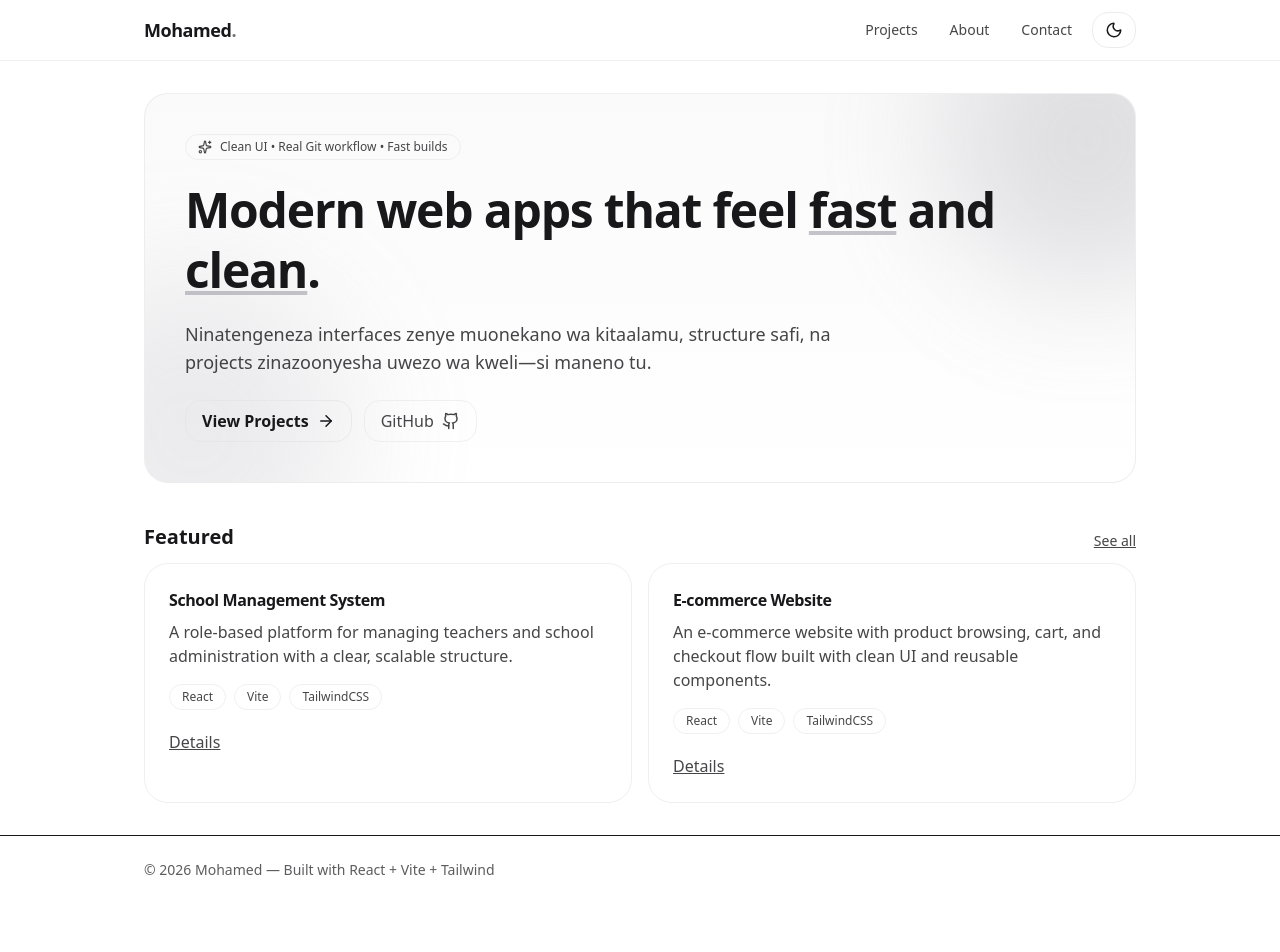
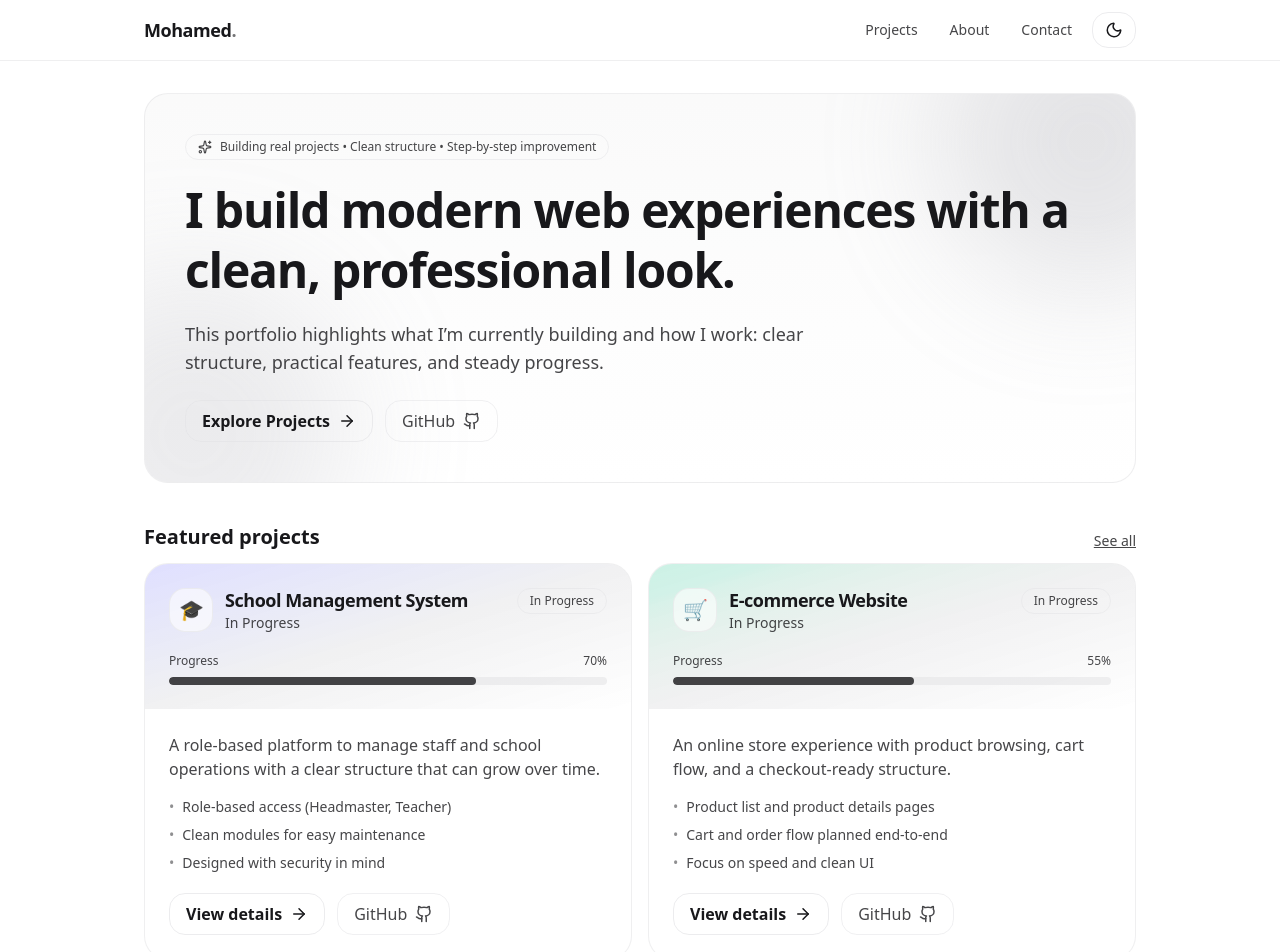
Before and after one commit to mohamed-tz-dev/my-portfolio, a React (Vite) app: page / in a window 1280 px wide. Shown: the top 952 px of the page. Before the commit the page ends 904 px from the top, so only its background shows below. Built offline with nearby package versions, Linux system fonts and the light colour scheme.

Commit message:
feat: improve home copy and premium featured visuals

```diff
--- a/src/components/Footer.jsx
+++ b/src/components/Footer.jsx
@@ -1,8 +1,8 @@
 export default function Footer() {
   return (
-    <footer className="border-t">
+    <footer className="border-t border-zinc-200/60 dark:border-zinc-800/60">
       <div className="max-w-5xl mx-auto px-4 py-6 text-sm opacity-70">
-        © {new Date().getFullYear()} Mohamed — Built with React + Vite + Tailwind
+        © {new Date().getFullYear()} Mohamed — All rights reserved.
       </div>
     </footer>
   );
--- a/src/data/projects.js
+++ b/src/data/projects.js
@@ -3,32 +3,38 @@ export const projects = [
     id: "school-management-system",
     title: "School Management System",
     description:
-      "A role-based platform for managing teachers and school administration with a clear, scalable structure.",
-    stack: ["React", "Vite", "TailwindCSS", "Django (planned)", "PostgreSQL (planned)"],
+      "A role-based platform to manage staff and school operations with a clear structure that can grow over time.",
+    badge: "In Progress",
+    progress: 70,
+    tone: "from-indigo-500/20 via-zinc-500/10 to-transparent",
+    hero: "🎓",
     tags: ["frontend", "backend", "ui", "api"],
     highlights: [
       "Role-based access (Headmaster, Teacher)",
-      "Clean module structure for long-term growth",
-      "Designed for maintainability and security"
+      "Clean modules for easy maintenance",
+      "Designed with security in mind"
     ],
     githubUrl: "https://github.com/mohamed-tz-dev/my-portfolio",
     liveUrl: "",
-    status: "in-progress"
+    status: "In Progress"
   },
   {
     id: "ecommerce-website",
     title: "E-commerce Website",
     description:
-      "An e-commerce website with product browsing, cart, and checkout flow built with clean UI and reusable components.",
-    stack: ["React", "Vite", "TailwindCSS", "Django (planned)", "PostgreSQL (planned)"],
+      "An online store experience with product browsing, cart flow, and a checkout-ready structure.",
+    badge: "In Progress",
+    progress: 55,
+    tone: "from-emerald-500/20 via-zinc-500/10 to-transparent",
+    hero: "🛒",
     tags: ["frontend", "backend", "ui", "api"],
     highlights: [
-      "Product listing and product details pages",
-      "Cart and order flow (planned end-to-end)",
-      "Focus on performance and user experience"
+      "Product list and product details pages",
+      "Cart and order flow planned end-to-end",
+      "Focus on speed and clean UI"
     ],
     githubUrl: "https://github.com/mohamed-tz-dev/my-portfolio",
     liveUrl: "",
-    status: "in-progress"
+    status: "In Progress"
   }
 ];
--- a/src/pages/Home.jsx
+++ b/src/pages/Home.jsx
@@ -2,6 +2,101 @@ import { Link } from "react-router-dom";
 import { motion, useReducedMotion } from "framer-motion";
 import { ArrowRight, Github, Sparkles } from "lucide-react";
 import { projects } from "../data/projects";
+
+function ProgressBar({ value }) {
+  const v = Math.max(0, Math.min(100, Number(value) || 0));
+  return (
+    <div className="h-2 w-full rounded-full bg-zinc-200/60 dark:bg-zinc-800/60 overflow-hidden">
+      <div
+        className="h-full rounded-full bg-zinc-900/80 dark:bg-zinc-100/80"
+        style={{ width: `${v}%` }}
+      />
+    </div>
+  );
+}
+
+function FeaturedCard({ p }) {
+  const reduce = useReducedMotion();
+
+  return (
+    <motion.article
+      whileHover={reduce ? {} : { y: -5 }}
+      transition={{ duration: 0.2 }}
+      className="group rounded-3xl border border-zinc-200/60 dark:border-zinc-800/60
+                 bg-white/60 dark:bg-zinc-950/40 backdrop-blur overflow-hidden"
+    >
+      {/* Visual header */}
+      <div className={`relative p-6 bg-gradient-to-br ${p.tone}`}>
+        <div className="absolute inset-0 opacity-0 group-hover:opacity-100 transition
+                        bg-gradient-to-r from-white/10 to-transparent" />
+        <div className="relative flex items-start justify-between gap-3">
+          <div className="flex items-center gap-3">
+            <div className="h-11 w-11 rounded-2xl border border-zinc-200/60 dark:border-zinc-800/60
+                            bg-white/60 dark:bg-zinc-950/50 grid place-items-center text-xl">
+              {p.hero || "⭐"}
+            </div>
+            <div>
+              <h3 className="text-lg font-bold tracking-tight leading-snug">
+                {p.title}
+              </h3>
+              <p className="text-sm opacity-80">{p.badge || "Featured"}</p>
+            </div>
+          </div>
+
+          <span className="text-xs rounded-full px-3 py-1 border border-zinc-200/70 dark:border-zinc-800/70 opacity-80">
+            {p.status || "In Progress"}
+          </span>
+        </div>
+
+        <div className="relative mt-5 space-y-2">
+          <div className="flex items-center justify-between text-xs opacity-80">
+            <span>Progress</span>
+            <span>{p.progress ?? 0}%</span>
+          </div>
+          <ProgressBar value={p.progress} />
+        </div>
+      </div>
+
+      {/* Content */}
+      <div className="p-6 space-y-4">
+        <p className="opacity-80">{p.description}</p>
+
+        <ul className="space-y-2">
+          {(p.highlights || []).slice(0, 3).map((h) => (
+            <li key={h} className="text-sm opacity-80 flex gap-2">
+              <span className="opacity-60">•</span>
+              <span>{h}</span>
+            </li>
+          ))}
+        </ul>
+
+        <div className="flex flex-wrap gap-3 pt-1">
+          <Link
+            to={`/projects/${p.id}`}
+            className="inline-flex items-center gap-2 rounded-2xl border px-4 py-2 font-semibold
+                       border-zinc-200/70 dark:border-zinc-800/70
+                       hover:bg-zinc-100/70 dark:hover:bg-zinc-900/70 transition"
+          >
+            View details <ArrowRight size={18} />
+          </Link>
+
+          {p.githubUrl ? (
+            <a
+              href={p.githubUrl}
+              target="_blank"
+              rel="noreferrer"
+              className="inline-flex items-center gap-2 rounded-2xl border px-4 py-2 opacity-80
+                         border-zinc-200/70 dark:border-zinc-800/70
+                         hover:opacity-100 hover:bg-zinc-100/60 dark:hover:bg-zinc-900/60 transition"
+            >
+              GitHub <Github size={18} />
+            </a>
+          ) : null}
+        </div>
+      </div>
+    </motion.article>
+  );
+}
 
 export default function Home() {
   const reduce = useReducedMotion();
@@ -12,8 +107,8 @@ export default function Home() {
       {/* HERO */}
       <div className="relative overflow-hidden rounded-3xl border border-zinc-200/60 dark:border-zinc-800/60
                       bg-gradient-to-b from-zinc-50 to-white dark:from-zinc-950 dark:to-zinc-950 p-8 md:p-10">
-        {/* soft glows */}
-        <div className="pointer-events-none absolute -top-24 -right-24 h-72 w-72 rounded-full blur-3xl opacity-30
+        {/* subtle glows */}
+        <div className="pointer-events-none absolute -top-24 -right-24 h-72 w-72 rounded-full blur-3xl opacity-25
                         bg-zinc-400 dark:bg-zinc-700" />
         <div className="pointer-events-none absolute -bottom-28 -left-28 h-80 w-80 rounded-full blur-3xl opacity-20
                         bg-zinc-400 dark:bg-zinc-700" />
@@ -27,17 +122,16 @@ export default function Home() {
           <div className="inline-flex items-center gap-2 rounded-full border border-zinc-200/70 dark:border-zinc-800/70
                           px-3 py-1 text-xs opacity-80">
             <Sparkles size={14} />
-            Clean UI • Real Git workflow • Fast builds
+            Building real projects • Clean structure • Step-by-step improvement
           </div>
 
           <h1 className="text-4xl md:text-5xl font-bold leading-tight tracking-tight">
-            Modern web apps that feel <span className="underline decoration-zinc-400/60">fast</span> and{" "}
-            <span className="underline decoration-zinc-400/60">clean</span>.
+            I build modern web experiences with a clean, professional look.
           </h1>
 
           <p className="text-lg opacity-80 max-w-2xl">
-            Ninatengeneza interfaces zenye muonekano wa kitaalamu, structure safi, na projects zinazoonyesha uwezo wa
-            kweli—si maneno tu.
+            This portfolio highlights what I’m currently building and how I work: clear structure, practical features,
+            and steady progress.
           </p>
 
           <div className="flex flex-wrap gap-3 pt-1">
@@ -47,12 +141,11 @@ export default function Home() {
                          border-zinc-200/70 dark:border-zinc-800/70
                          hover:bg-zinc-100/70 dark:hover:bg-zinc-900/70 transition"
             >
-              View Projects <ArrowRight size={18} />
+              Explore Projects <ArrowRight size={18} />
             </Link>
 
             <a
-             href="https://github.com/mohamed-tz-dev"
-
+              href="https://github.com/mohamed-tz-dev"
               target="_blank"
               rel="noreferrer"
               className="inline-flex items-center gap-2 rounded-2xl border px-4 py-2 opacity-80
@@ -68,7 +161,7 @@ export default function Home() {
       {/* FEATURED */}
       <div className="space-y-3">
         <div className="flex items-end justify-between">
-          <h2 className="text-xl font-bold">Featured</h2>
+          <h2 className="text-xl font-bold">Featured projects</h2>
           <Link to="/projects" className="text-sm underline opacity-80 hover:opacity-100">
             See all
           </Link>
@@ -76,31 +169,7 @@ export default function Home() {
 
         <div className="grid gap-4 md:grid-cols-2">
           {featured.map((p) => (
-            <motion.div
-              key={p.id}
-              whileHover={reduce ? {} : { y: -4 }}
-              transition={{ duration: 0.2 }}
-              className="rounded-3xl border border-zinc-200/60 dark:border-zinc-800/60 p-6
-                         hover:bg-zinc-50/60 dark:hover:bg-zinc-900/40 transition"
-            >
-              <h3 className="font-semibold tracking-tight">{p.title}</h3>
-              <p className="mt-2 opacity-80">{p.description}</p>
-
-              <div className="mt-4 flex flex-wrap gap-2">
-                {(p.stack || []).slice(0, 3).map((t) => (
-                  <span
-                    key={t}
-                    className="text-xs border rounded-full px-3 py-1 opacity-80 border-zinc-200/70 dark:border-zinc-800/70"
-                  >
-                    {t}
-                  </span>
-                ))}
-              </div>
-
-              <Link to={`/projects/${p.id}`} className="mt-5 inline-block underline opacity-80 hover:opacity-100">
-                Details
-              </Link>
-            </motion.div>
+            <FeaturedCard key={p.id} p={p} />
           ))}
         </div>
       </div>
```
